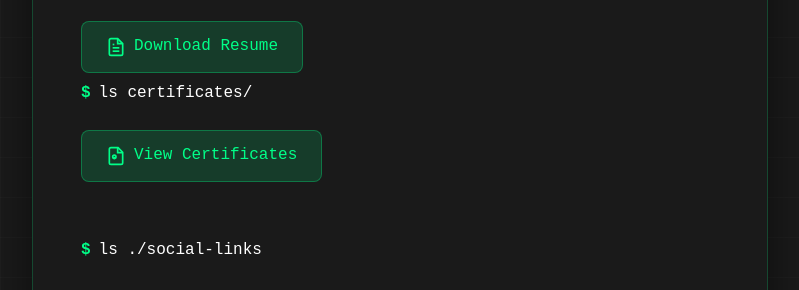
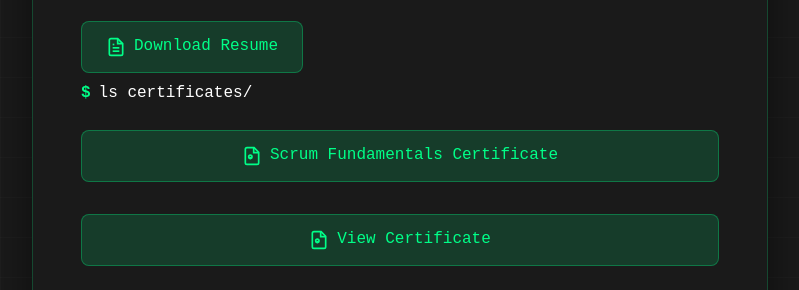
Before and after one commit to fkabaalkhail/fahad-portfolio, a website: page index.html in a window 1280 px wide. Shown: the part 5083-5373 px from the top of the page, without its empty margins (240-1039 px from the left). Drawn offline with Linux system fonts and the light colour scheme.

Commit message:
Add certificates with proper links

```diff
--- a/index.html
+++ b/index.html
@@ -304,14 +304,23 @@
                 <span class="command">ls certificates/</span>
             </div>
             <div class="certificates-container">
-                <a href="resume.pdf" target="_blank" class="resume-button">
+                <a href="certificates/scrum-certificate.pdf" target="_blank" class="resume-button">
                     <svg width="20" height="20" viewBox="0 0 24 24" fill="none" stroke="currentColor" stroke-width="2">
                         <path d="M14.5 2H6a2 2 0 0 0-2 2v16a2 2 0 0 0 2 2h12a2 2 0 0 0 2-2V7.5L14.5 2z"/>
                         <polyline points="14 2 14 8 20 8"/>
                         <circle cx="10" cy="13" r="2"/>
                         <path d="M10 13v3"/>
                     </svg>
-                    <span>View Certificates</span>
+                    <span>Scrum Fundamentals Certificate</span>
+                </a>
+                <a href="certificates/certificate.pdf" target="_blank" class="resume-button">
+                    <svg width="20" height="20" viewBox="0 0 24 24" fill="none" stroke="currentColor" stroke-width="2">
+                        <path d="M14.5 2H6a2 2 0 0 0-2 2v16a2 2 0 0 0 2 2h12a2 2 0 0 0 2-2V7.5L14.5 2z"/>
+                        <polyline points="14 2 14 8 20 8"/>
+                        <circle cx="10" cy="13" r="2"/>
+                        <path d="M10 13v3"/>
+                    </svg>
+                    <span>View Certificate</span>
                 </a>
             </div>
         </div>
--- a/styles.css
+++ b/styles.css
@@ -551,6 +551,17 @@ section {
     cursor: pointer;
 }
 
+.certificates-container {
+    display: flex;
+    flex-direction: column;
+    gap: 1rem;
+}
+
+.certificates-container .resume-button {
+    width: 100%;
+    justify-content: center;
+}
+
 .social-links {
     display: grid;
     grid-template-columns: repeat(auto-fit, minmax(200px, 1fr));
```
Also changed, not shown: 2 other files.
